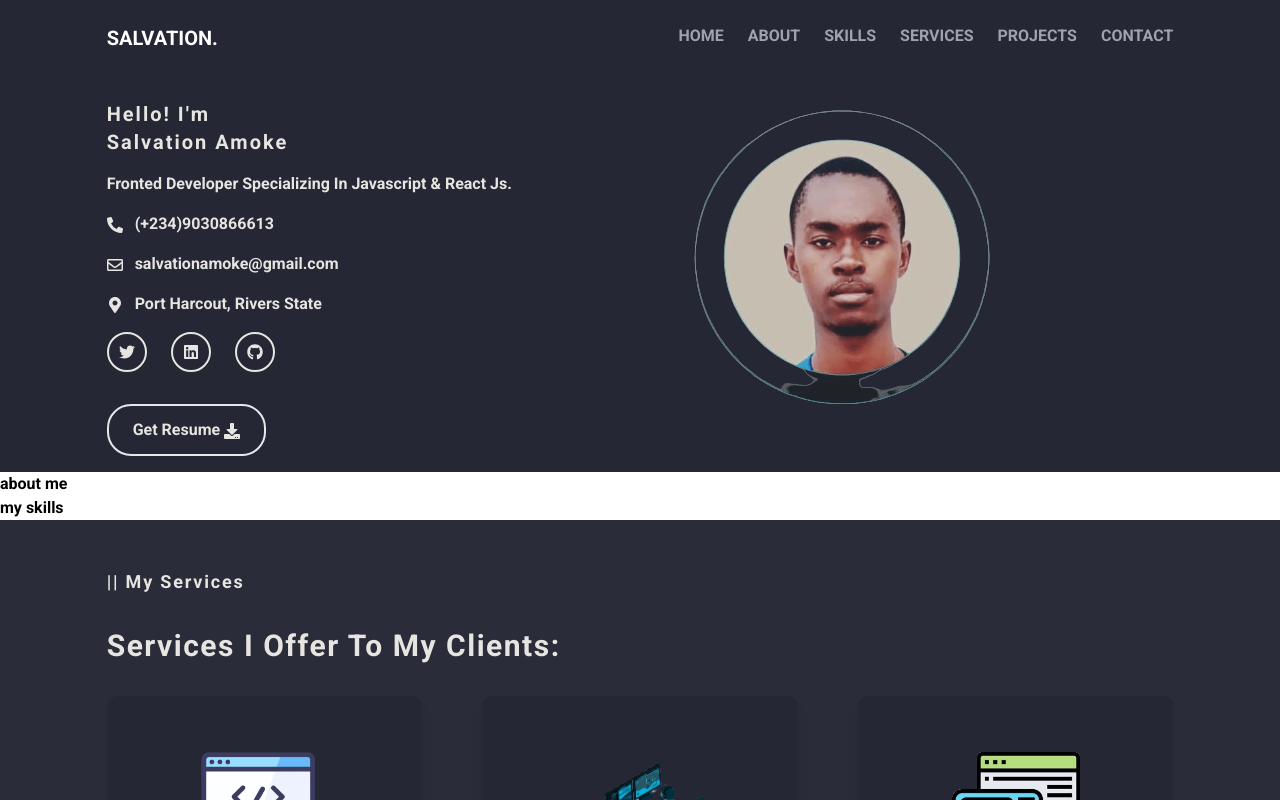
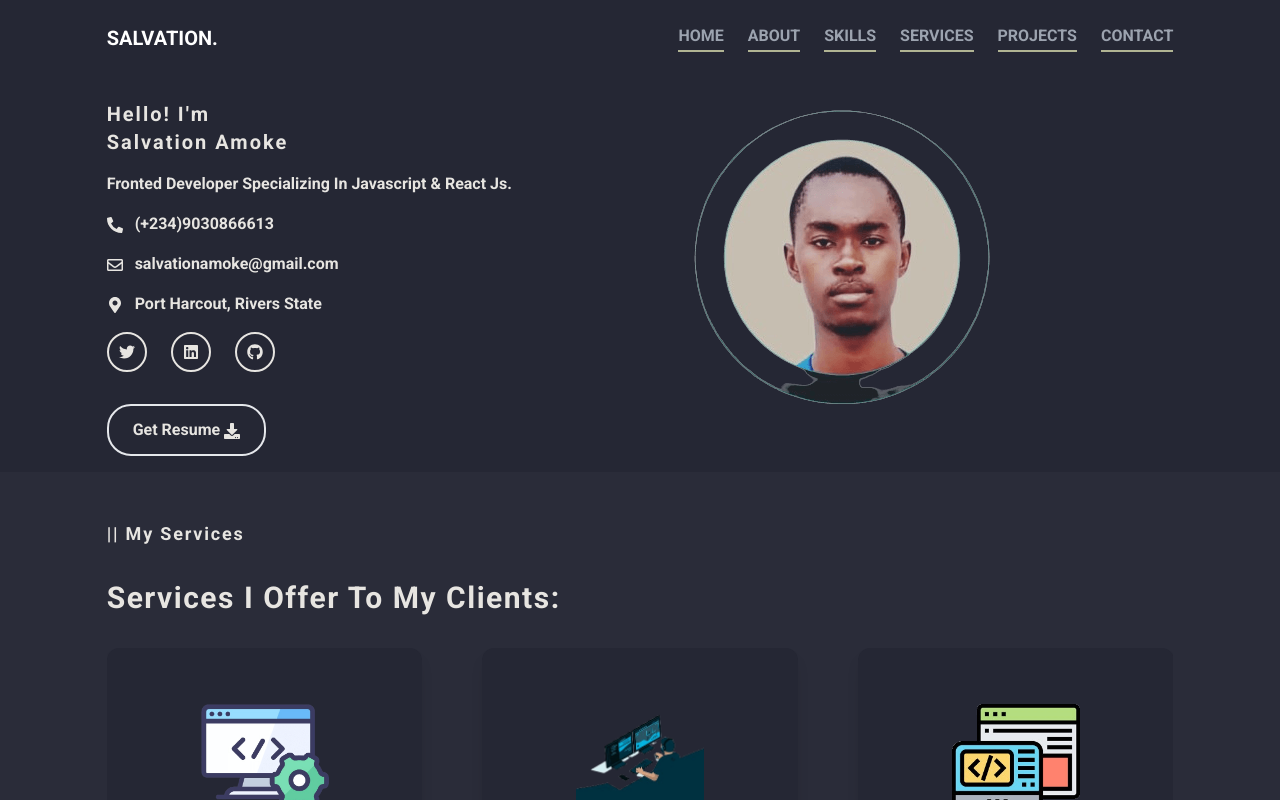
Before and after one commit to salv20/Portfolio, a React (Vite) app: page / in a window 1280 px wide. Shown: the top 800 px of the page. Built offline with nearby package versions, Linux system fonts and the light colour scheme.

Commit message:
services

```diff
--- a/src/App.jsx
+++ b/src/App.jsx
@@ -13,8 +13,8 @@ function App() {
         <Header />
         <Home />
       </div>
-      <About />
-      <Skills />
+      {/* <About />
+      <Skills /> */}
       <Services />
     </main>
   )
--- a/src/components/Header.jsx
+++ b/src/components/Header.jsx
@@ -3,7 +3,7 @@ const Header = () => {
     const [openNav, setopenNav] = useState(false)
 
     return (
-        <header className="bg-headerLightBg md:bg-headerDarkBg ">
+        <header className="bg-headerLightBg md:bg-headerDarkBg relative">
             <nav
                 className="space-y-6 text-white md:text-gray-400 w-5/6 mx-auto py-6 md:space-y-0 md:flex justify-between"
             >
--- a/src/index.css
+++ b/src/index.css
@@ -124,3 +124,7 @@ body {
     position: relative;
     margin-top: 200px;
 }
+
+header ul li {
+    border-bottom: solid #b1b493 2px;
+}
```
